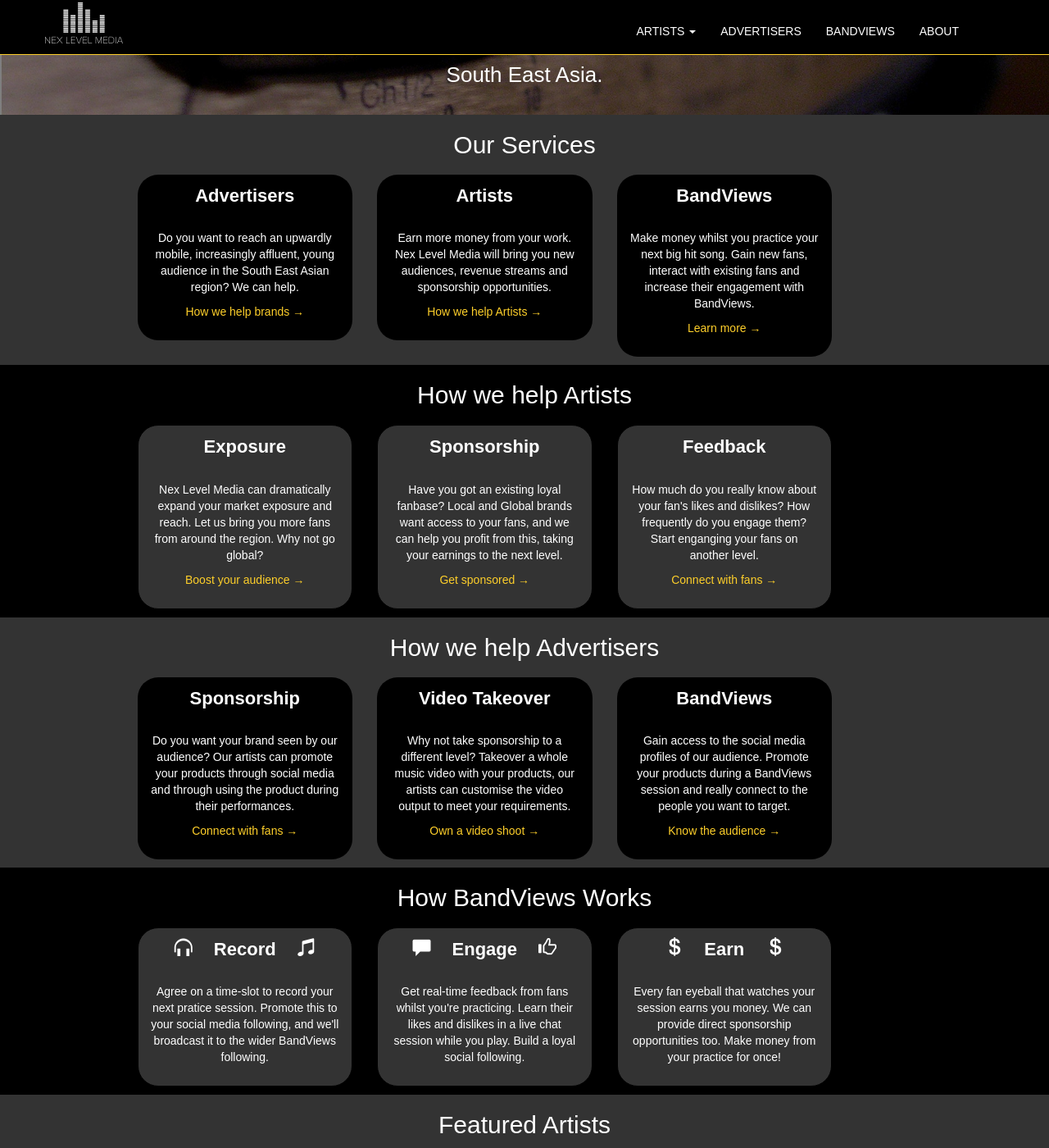
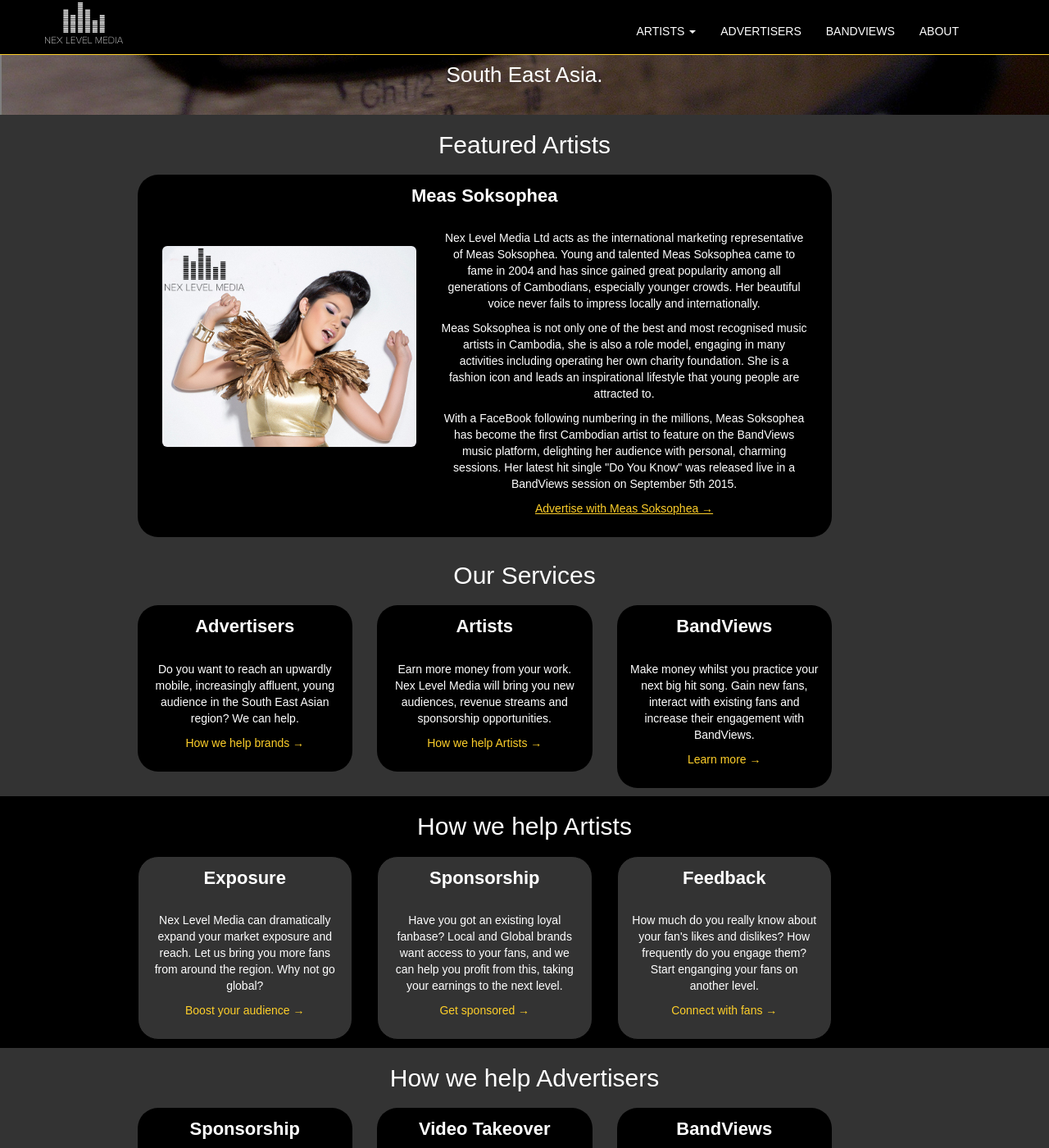
Before and after one commit to NexLevelMedia/NexLevel, a Jekyll site: the page built from index.md, in a window 1280 px wide and 1400 px high, scrolled down 242 px. Shown: the whole window at 82% size. Built offline with Jekyll 4.4.1, drawn with Linux system fonts in a browser that asks for light colours; nearby versions of some CDN libraries; some of the changed text lies outside the part shown.

Commit message:
fix advertisers

```diff
--- a/_includes/phea.html
+++ b/_includes/phea.html
@@ -5,7 +5,7 @@
 			<h2>Featured Artists</h2>
 		</div>
 		<div class="row">
-			<div class="col-md-10 col-md-offset-1" id="feature">
+			<div class="col-md-9 col-md-offset-1" id="feature">
 				<div class="panel-panel-default">
 				<div class="panel-heading">Meas Soksophea</div>
 					<div class="panel-body">
@@ -19,6 +19,8 @@
 							<p>Meas Soksophea is not only one of the best and most recognised music artists in Cambodia, she is also a role model, engaging in many activities including operating her own charity foundation. She is a fashion icon and leads an inspirational lifestyle that young people are attracted to.</p>
 
 							<p>With a FaceBook following numbering in the millions, Meas Soksophea has become the first Cambodian artist to feature on the BandViews music platform, delighting her audience with personal, charming sessions. Her latest hit single "Do You Know" was released live in a BandViews session on September 5th 2015.</p>
+
+							<p><a class="page-link" href="mailto:contact@nexlevel.media">Advertise with Meas Soksophea &#8594; </a></p>
 						</div>
 					</div>
 				</div>
--- a/_layouts/home.html
+++ b/_layouts/home.html
@@ -20,11 +20,11 @@
   		</article>
   	</div>
 </section>
+{% include phea.html %}
 {% include features.html %}
 {% include artists.html %}
 {% include advertisers.html %}
 {% include bandviews.html %}
-{% include phea.html %}
 {% include footer.html %}
 
   </body>
--- a/css/main.scss
+++ b/css/main.scss
@@ -76,6 +76,10 @@ body {
 a {
 	color: $cognopiayellow;
 	text-decoration: underline;
+}
+
+a:hover {
+	color: $cognopiayellow;
 }
 
 #topbuffer {
```
